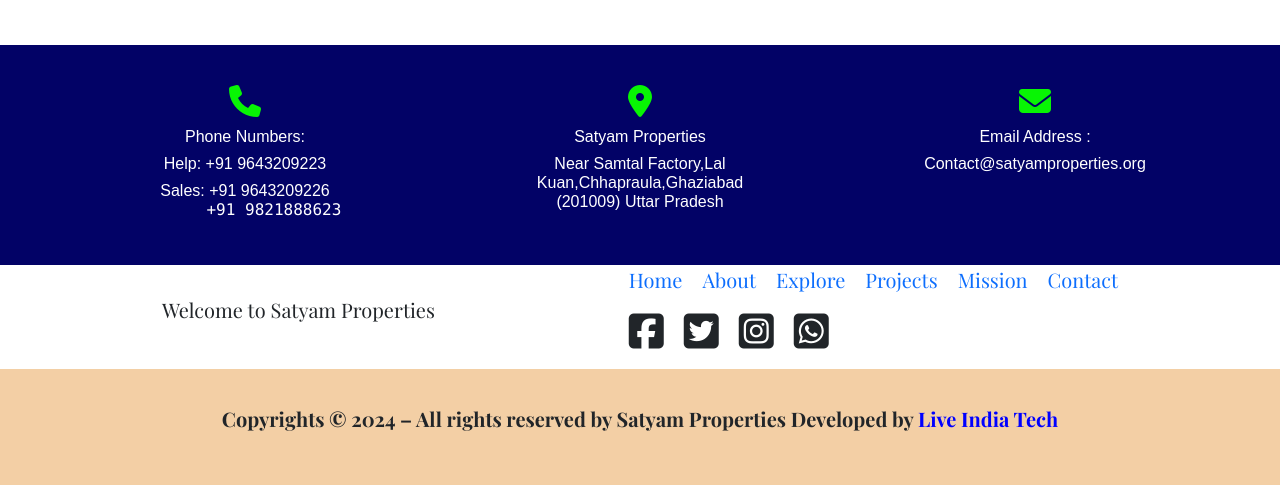
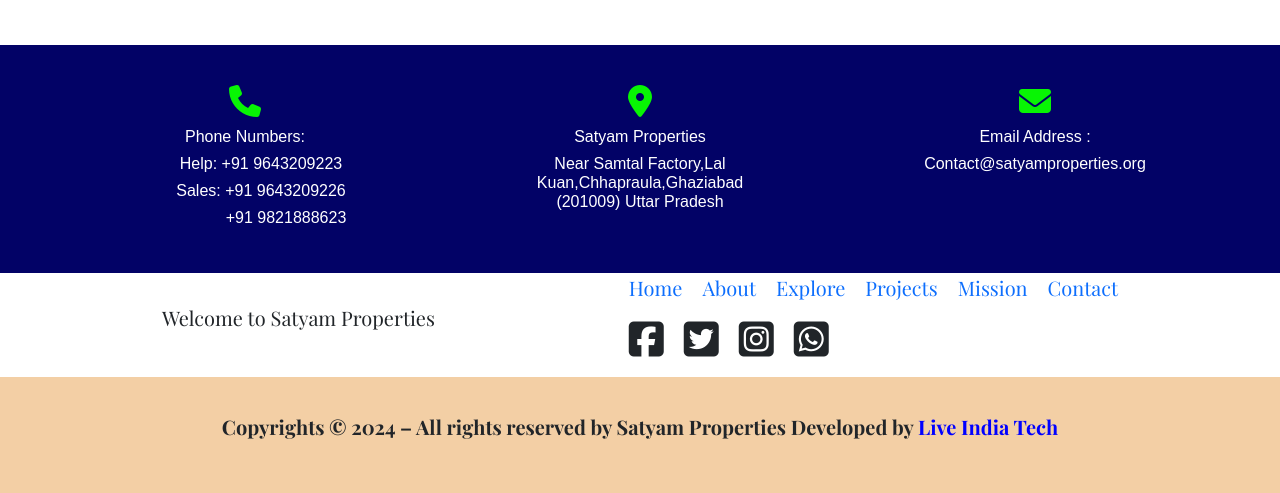
Before and after one commit to Mohinkhan0/Satyam-Properties-new, a plain HTML site: page index.html in a window 1280 px wide. Shown: the part 3413-3906 px from the top of the page. Drawn offline with nearby package versions, Linux system fonts and the light colour scheme; a web font is replaced by a local one.

Commit message:
Update index.html

```diff
--- a/index.html
+++ b/index.html
@@ -586,9 +586,17 @@
         <div class="details_section" data-aos="zoom in ">
           <i class="fa-solid fa-phone fa-2x" style="color: #08f504"></i>
           <h6>Phone Numbers:</h6>
-          <h6>Help: +91 9643209223</h6>
-          <h6>Sales: +91 9643209226
-          <pre style="font-size: 16px;">      +91 9821888623</pre></h6>
+         <ul style="list-style: none;">
+                <li>
+                  <h6>Help: +91 9643209223</h6>
+                </li>
+                <li>
+                  <h6>Sales: +91 9643209226<br>
+                </li>
+                <li>
+                   <h6 style="margin-left: 50px;"> +91 9821888623</h6>
+                </li>
+              </ul>
         </div>
         <div class="details_section" data-aos="zoom in ">
           <i class="fa-solid fa-location-dot fa-2x" style="color: #08f504"></i>
```
